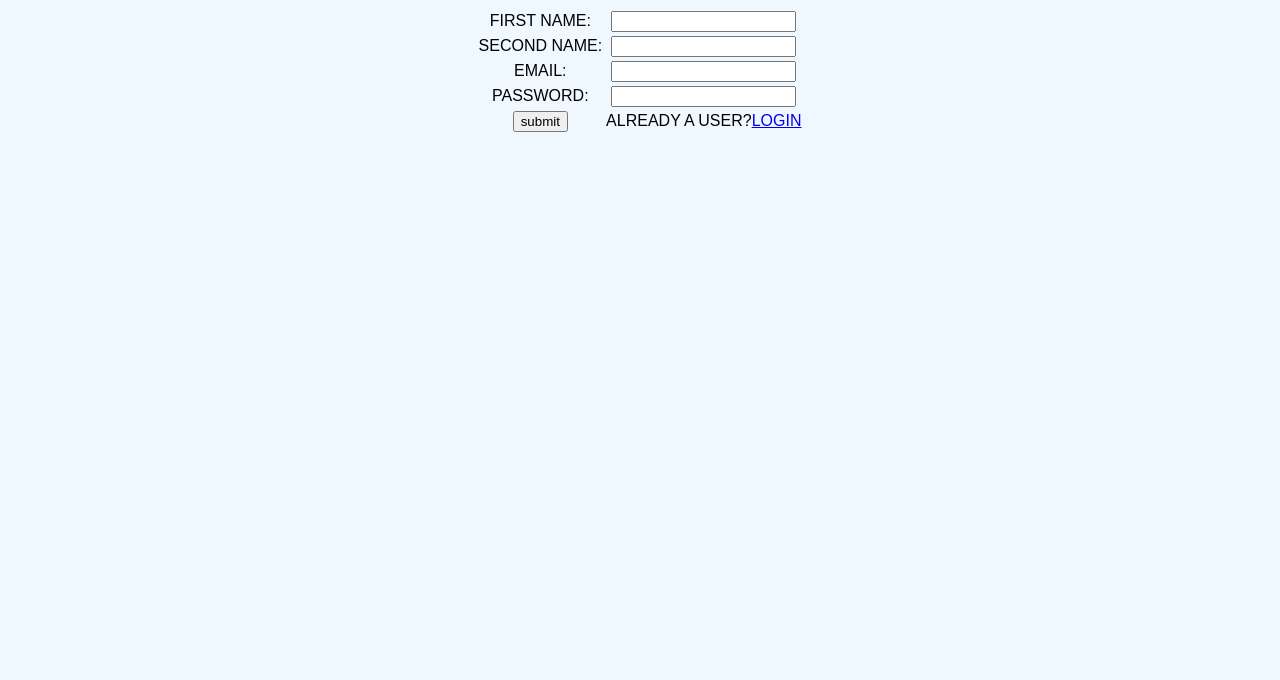
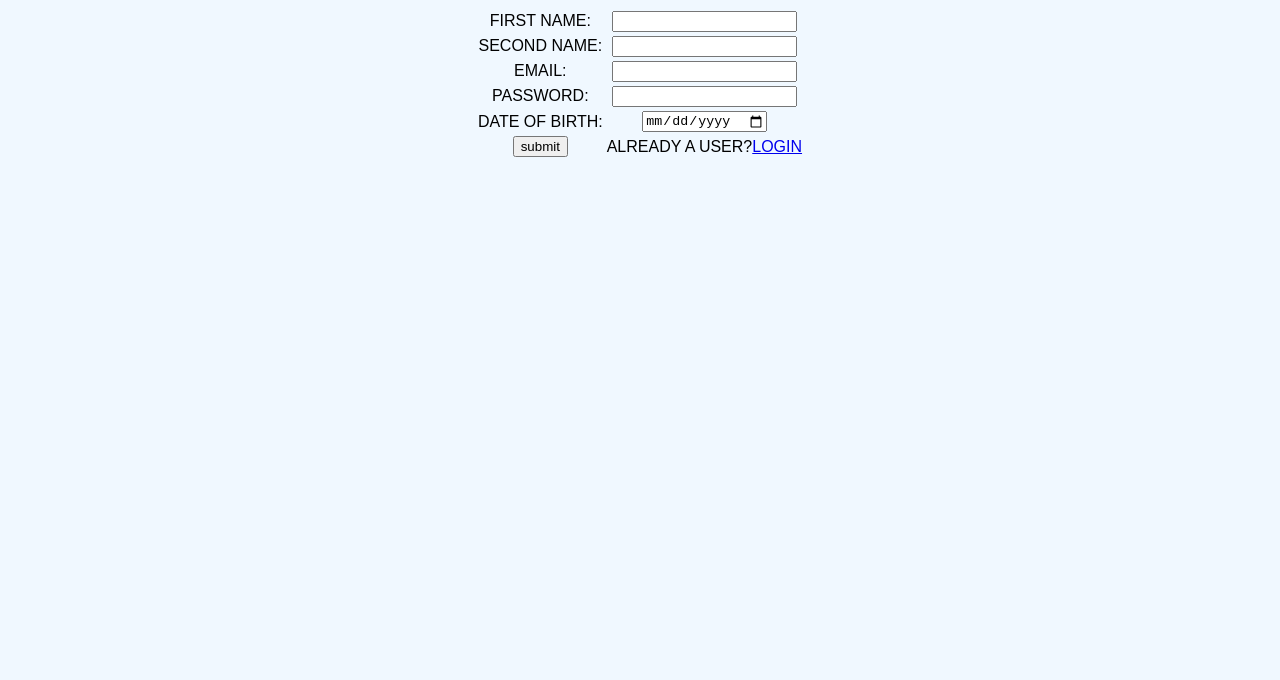
Before and after one commit to avsai24/note-taking-website, a plain HTML site: page register.html in a window 1280 px wide. Shown: the part 120-800 px from the top of the page. Drawn offline with Linux system fonts and the light colour scheme.

Commit message:
added date of birth.

```diff
--- a/register.html
+++ b/register.html
@@ -40,6 +40,11 @@
                  <td><input type="password" name="password"></td>
             </tr>
             <tr>
+                <td>DATE OF BIRTH: </td>
+                 <td><input type="date" name="dob"></td>
+            </tr>
+
+            <tr>
                 <td><input type="submit" value="submit"></td>
                 <td> Already a user?<a href="login.html">LOGIN</a></td>
             </tr>
```
